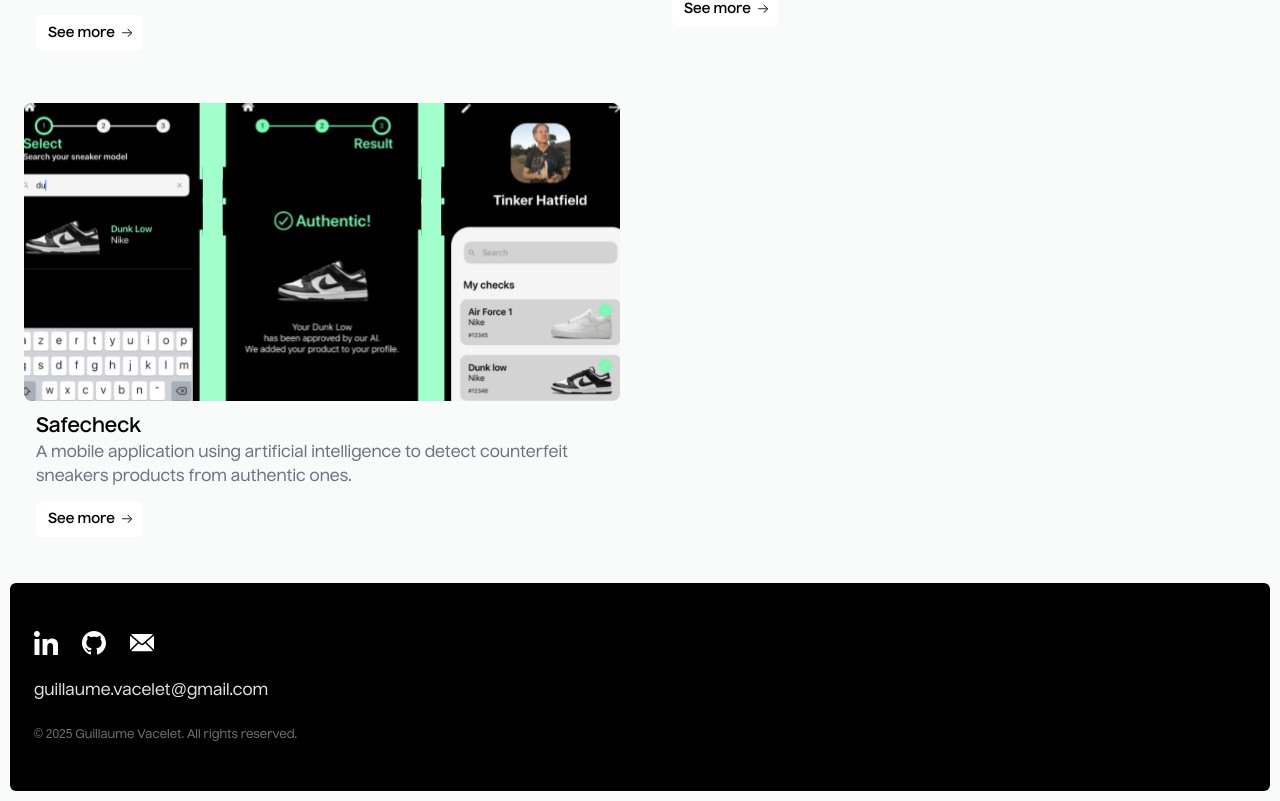
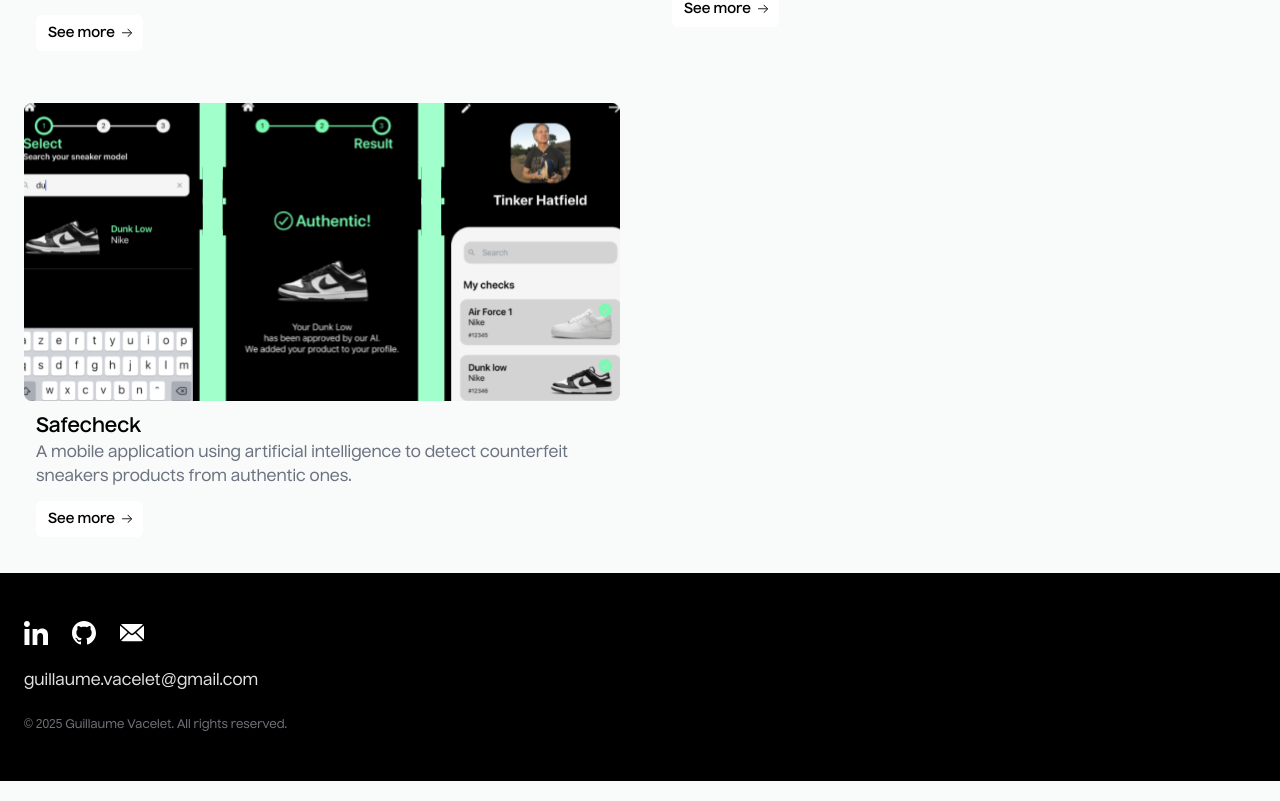
Before and after one commit to Guillaume-Vacelet/portfolio, a Next.js app: page / in a window 1280 px wide. Shown: the part 2190-2991 px from the top of the page. Built offline with nearby package versions, Linux system fonts and the light colour scheme.

Commit message:
fix: removed footer padding

```diff
--- a/src/app/sections/footer.tsx
+++ b/src/app/sections/footer.tsx
@@ -2,8 +2,8 @@
 
 export default function Footer() {
   return (
-    <section id="footer" className="w-full p-[10px]">
-      <div className="w-full flex flex-col justify-between gap-6 py-12 px-6 text-xs md:text-base font-medium bg-black rounded-md">
+    <section id="footer" className="w-full">
+      <div className="w-full flex flex-col justify-between gap-6 py-12 px-6 text-xs md:text-base font-medium bg-black">
         <SocialLinks />
         <span className="text-base">guillaume.vacelet@gmail.com</span>
         <span className="text-[10px] sm:text-xs leading-none text-zinc-500">© 2025 Guillaume Vacelet. All rights reserved.</span>
```
